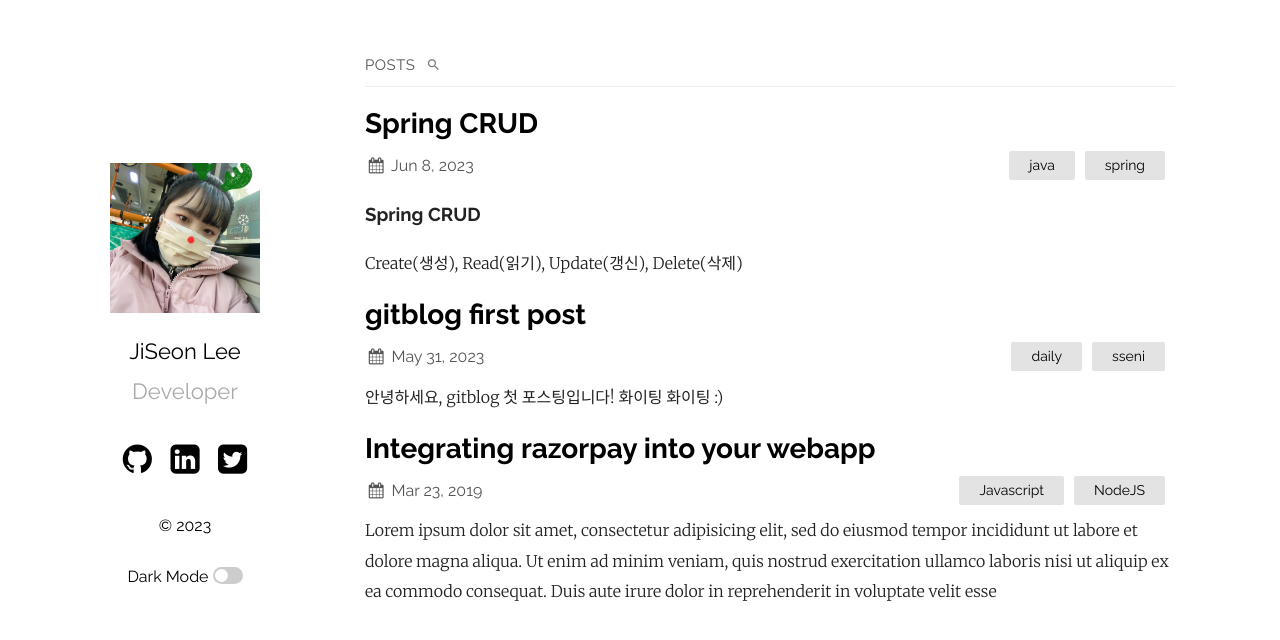
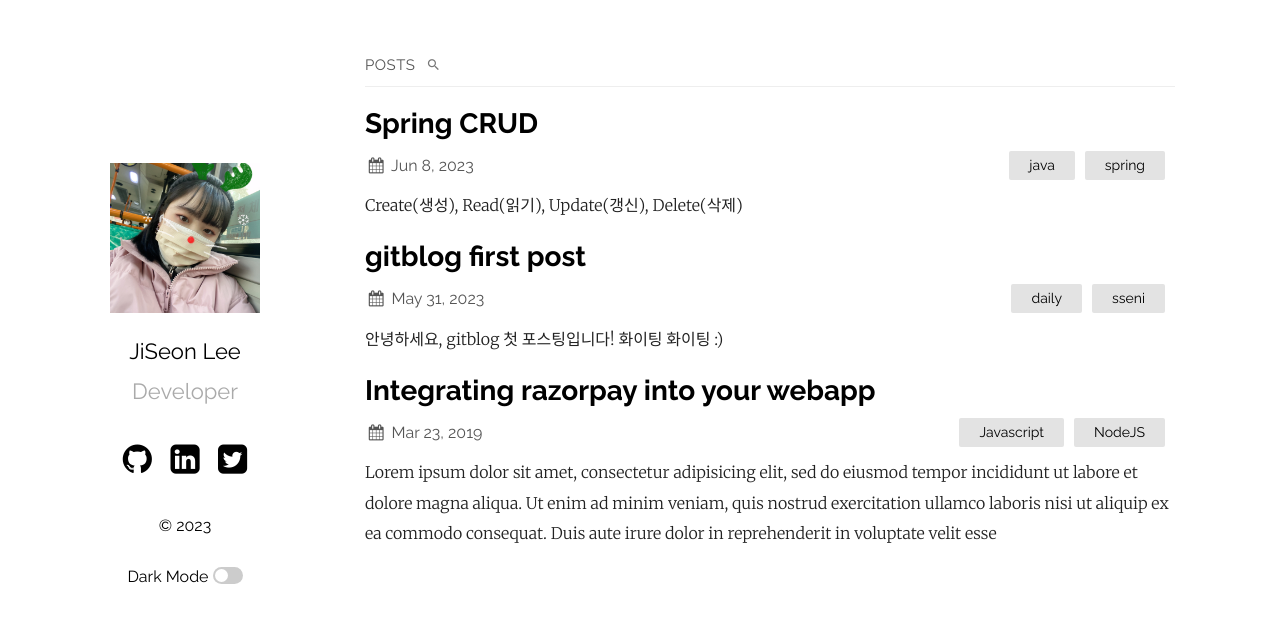
Before and after one commit to jsl1113/gitblog, a Jekyll site: the page built from index.md, in a window 1280 px wide. Shown: the top 640 px of the page. Built offline with Jekyll 4.4.1, drawn with Linux system fonts in a browser that asks for light colours.

Commit message:
Update 2023-06-08-Spring-CRUD.markdown

```diff
--- a/_posts/2023-06-08-Spring-CRUD.markdown
+++ b/_posts/2023-06-08-Spring-CRUD.markdown
@@ -5,7 +5,6 @@ date:   2023-06-08 18:03:36 +0530
 categories: java spring
 ---
 
-### Spring CRUD
 Create(생성), Read(읽기), Update(갱신), Delete(삭제)
 
 
```
